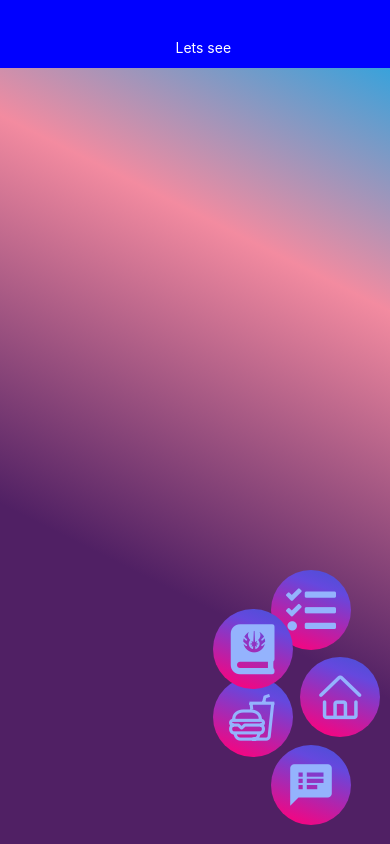
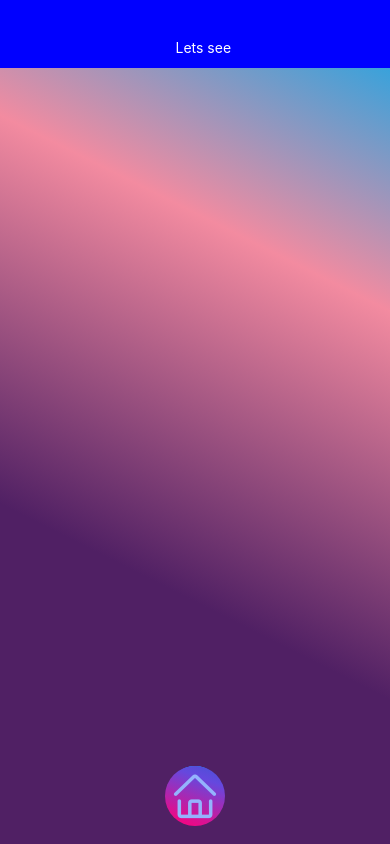
Before and after one commit to arsmohamed/MeroProject, a React Native app: screen / in a window 390 px wide. Built offline with nearby package versions, Linux system fonts and the light colour scheme.

Commit message:
working on the animation of the button

```diff
--- a/App.js
+++ b/App.js
@@ -13,7 +13,7 @@ export default class App extends Component {
       start={{ x: 0.95, y: 0 }} and end={{ x: 0, y: 0.95 }}
       locations={[0,0.25,0.65]} colors={['#39A2DB', '#F38BA0','#502064']}
     >
-      <IconNav/>
+      <IconNav style={{bottom: "10%"}}/>
     </LinearGradient>
 
 
@@ -47,7 +47,7 @@ const styles = StyleSheet.create({
     width: "100%",
     height: "100%",
     flex: 1,
-    // alignItems: 'center',
+    alignItems: 'center',
     // justifyContent: 'center',
   },
 });
--- a/Navigation/NavigationPage.js
+++ b/Navigation/NavigationPage.js
@@ -1,39 +1,193 @@
-import  React, {useState} from 'react';
-import { StyleSheet, Text, View } from 'react-native';
+import  React, {useState, useRef} from 'react';
+import { StyleSheet, Text, View, Animated, TouchableWithoutFeedback } from 'react-native';
 import { LinearGradient } from 'expo-linear-gradient';
-import NavPag from './NavPag/NavPag';
 import Icon from 'react-native-vector-icons/AntDesign';
+import IconFA from 'react-native-vector-icons/FontAwesome5';
+import IconMI from 'react-native-vector-icons/MaterialIcons';
+import IconII from 'react-native-vector-icons/Ionicons';
 
-export default function Nav() {
+export default function Nav (props) {
 
-  const [IconClicked, setIconClicked] = useState(false);
+  /********************************************  Icon Chnage Function *********************************************************/
 
-    const NavIcon = <View style={styles.IconsPageAre}>
-      <NavPag/>
-      <View style={styles.NavIconStyle1}>
-        <LinearGradient
+  /********************************************  Animation Function *********************************************************/
+  const [ChangeIcon, setChangeIcon] = useState(false); // to change the icon
+  const animation = useRef(new Animated.Value(0)).current;
+  const mode = new Animated.Value(0);
+  const buttonSize = new Animated.Value(1);
+
+  const [open, setOpen] = useState(0)
+  const mero = useRef(new Animated.Value(0)).current;
+
+  const toggleMenu = () => {
+    Animated.sequence([
+      Animated.timing(buttonSize, {
+          toValue: 0.95,
+          duration: 200
+      }),
+      Animated.timing(buttonSize, {
+          toValue: 1
+      }),
+      Animated.timing(mode, {
+          toValue: mode._value === 0 ? 1 : 0
+      })
+    ]).start();
+    // const toValue = open ? 0 : 1;
+
+    //   Animated.spring( animation, {
+    //     toValue,
+    //     friction: 5
+    //   }).start();
+    //   setOpen(!open);
+    //   setChangeIcon(true)
+  }
+  // const pinStyle = {
+  //   transform: [
+  //     {scale: mero},
+  //     {
+  //       translateY: mero.interpolate({
+  //         inputRange: [0,1],
+  //         outputRange: [0,-80]
+  //       })
+  //     }
+  //   ]
+  // }
+  /********************************************  animation Icons *********************************************************/
+  const thermometerX = mode.interpolate({
+    inputRange: [0, 1],
+    outputRange: [-24, -100]
+  });
+
+  const thermometerY = mode.interpolate({
+      inputRange: [0, 1],
+      outputRange: [-50, -100]
+  });
+
+  const timeX = mode.interpolate({
+      inputRange: [0, 1],
+      outputRange: [-24, -24]
+  });
+
+  const timeY = mode.interpolate({
+      inputRange: [0, 1],
+      outputRange: [-50, -150]
+  });
+
+  const pulseX = mode.interpolate({
+      inputRange: [0, 1],
+      outputRange: [-24, 50]
+  });
+
+  const pulseY = mode.interpolate({
+      inputRange: [0, 1],
+      outputRange: [-50, -100]
+  });
+
+  const rotation = mode.interpolate({
+      inputRange: [0, 1],
+      outputRange: ["0deg", "45deg"]
+  });
+
+  const sizeStyle = {
+      transform: [{ scale: buttonSize }]
+  };
+  /********************************************  Notification Icons *********************************************************/
+  const AddIcon = <LinearGradient
       start={{ x: 0.35, y: 0 }} and end={{ x: 0, y: 0.95 }}
       locations={[0,0.25,0.95]}
       colors={['#4651D5','#6548DE','#FF007A']}
       style={styles.NavIconStyle}
     >
+      <TouchableWithoutFeedback onPress={()=>setChangeIcon(false)}>
+        <Animated.View >
+          <Icon name="plus" size={50} color="#94B3FD" />
+        </Animated.View>
+      </TouchableWithoutFeedback>
+    </LinearGradient>
+
+  const Home = <LinearGradient
+      start={{ x: 0.35, y: 0 }} and end={{ x: 0, y: 0.95 }}
+      locations={[0,0.25,0.95]}
+      colors={['#4651D5','#6548DE','#FF007A']}
+      style={styles.NavIconStyle}
+    >
+      <TouchableWithoutFeedback onPress={toggleMenu}>
+        <Animated.View >
           <Icon name="home" size={50} color="#94B3FD" />
+        </Animated.View>
+      </TouchableWithoutFeedback>
+    </LinearGradient>
 
+  const Diary = <LinearGradient
+      start={{ x: 0.35, y: 0 }} and end={{ x: 0, y: 0.95 }}
+      locations={[0,0.25,0.95]}
+      colors={['#1C84E4','#1C84DB','#21D7FF']}
+      style={[styles.NavIconStyle, styles.secondary, {left: thermometerX, top: thermometerY}]}
+    >
+      <TouchableWithoutFeedback>
+        <Animated.View >
+        <IconFA name="journal-whills" size={30} color="#FFFF" />
+        </Animated.View>
+      </TouchableWithoutFeedback>
     </LinearGradient>
-      </View>
+
+  const Task = <LinearGradient
+      start={{ x: 0.35, y: 0 }} and end={{ x: 0, y: 0.95 }}
+      locations={[0,0.25,0.95]}
+      colors={['#1C84E4','#1C84DB','#21D7FF']}
+      style={[styles.NavIconStyle, styles.secondary]}
+    >
+      <TouchableWithoutFeedback>
+        <Animated.View >
+        <IconFA name="tasks" size={30} color="#FFFF" />
+        </Animated.View>
+      </TouchableWithoutFeedback>
+    </LinearGradient>
+
+  const Note = <LinearGradient
+      start={{ x: 0.35, y: 0 }} and end={{ x: 0, y: 0.95 }}
+      locations={[0,0.25,0.95]}
+      colors={['#1C84E4','#1C84DB','#21D7FF']}
+      style={[styles.NavIconStyle, styles.secondary]}
+    >
+      <TouchableWithoutFeedback>
+        <Animated.View >
+        <IconMI name="speaker-notes" size={30} color="#FFFF" />
+        </Animated.View>
+      </TouchableWithoutFeedback>
+    </LinearGradient>
+
+  const Meal = <LinearGradient
+      start={{ x: 0.35, y: 0 }} and end={{ x: 0, y: 0.95 }}
+      locations={[0,0.25,0.95]}
+      colors={['#1C84E4','#1C84DB','#21D7FF']}
+      style={[styles.NavIconStyle, styles.secondary]}
+    >
+      <TouchableWithoutFeedback>
+        <Animated.View >
+        <IconII name="md-fast-food-outline" size={30} color="#FFFF" />
+        </Animated.View>
+      </TouchableWithoutFeedback>
+    </LinearGradient>
+
+    const NavIcon = <View style={[styles.IconsPageAre, props.style]}>
+      {Meal}{Note}{Task}{Diary}{ChangeIcon ? AddIcon : Home}
     </View>
 
-    return (<NavPag/>);
+    return (NavIcon);
   }
 
 
 // Later on in your styles..
 const styles = StyleSheet.create({
     IconsPageAre: {
-      display: 'flex',
-      width: "100%",
-      height: "100%",
-      position: 'absolute',
+      alignItems: "center",
+      position: "absolute",
+      // bottom: 0
+      // display: 'flex',
+      // width: "100%",
+      // height: "100%",
+      // position: 'absolute',
     },
     NavIconStyle1: {
       bottom: 1,
@@ -44,15 +198,23 @@ const styles = StyleSheet.create({
       right:0,
     },
     NavIconStyle: {
-      width: 80,
-      height: 80,
-      borderRadius: 80 / 2,
+      width: 60,
+      height: 60,
+      borderRadius: 60 / 2,
+      position: 'absolute',
       alignItems: 'center',
       justifyContent: 'center',
+      shadowRadius: 10,
+      shadowColor: "#F02A4B",
+      shadowOffset: 0.3,
+      shadowOffset: { height: 10}
     },
-    button: {
-      padding: 15,
-      alignItems: 'center',
-      borderRadius: 50,
+    menu: {
+      backgroundColor: "#F82A4B"
     },
+    secondary: {
+      width: 48,
+      height: 48,
+      borderRadius: 48 / 2
+    }
   });
```
Lines whose indentation alone changed are shown as unchanged.
